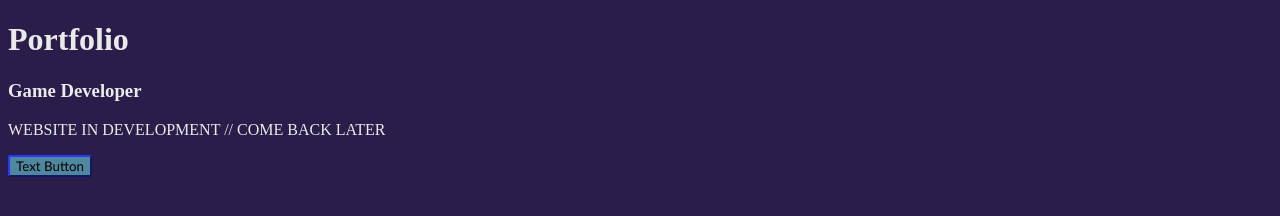
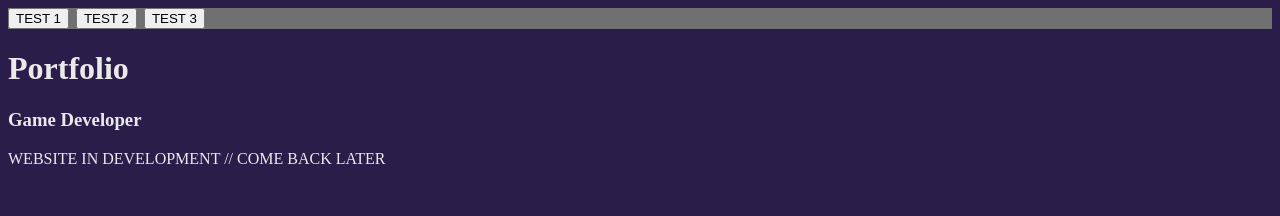
Before and after one commit to R-Cardozo/Portfolio, a plain HTML site: page index.html in a window 1280 px wide. Drawn offline with Linux system fonts and the light colour scheme.

Commit message:
Added test buttons

```diff
--- a/index.html
+++ b/index.html
@@ -8,13 +8,14 @@
     </head>
 
     <body>
+        <div class="buttonDiv">
+            <button type="button">TEST 1</button>
+            <button type="button">TEST 2</button>
+            <button type="button">TEST 3</button>
+        </div>
         <h1>Portfolio</h1>
         <h3>Game Developer</h3>
 
         <p>WEBSITE IN DEVELOPMENT // COME BACK LATER</p>
-
-        <div>
-            <button type="button" class="customButtons">Text Button</button>
-        </div>
     </body>
 </html>
```
